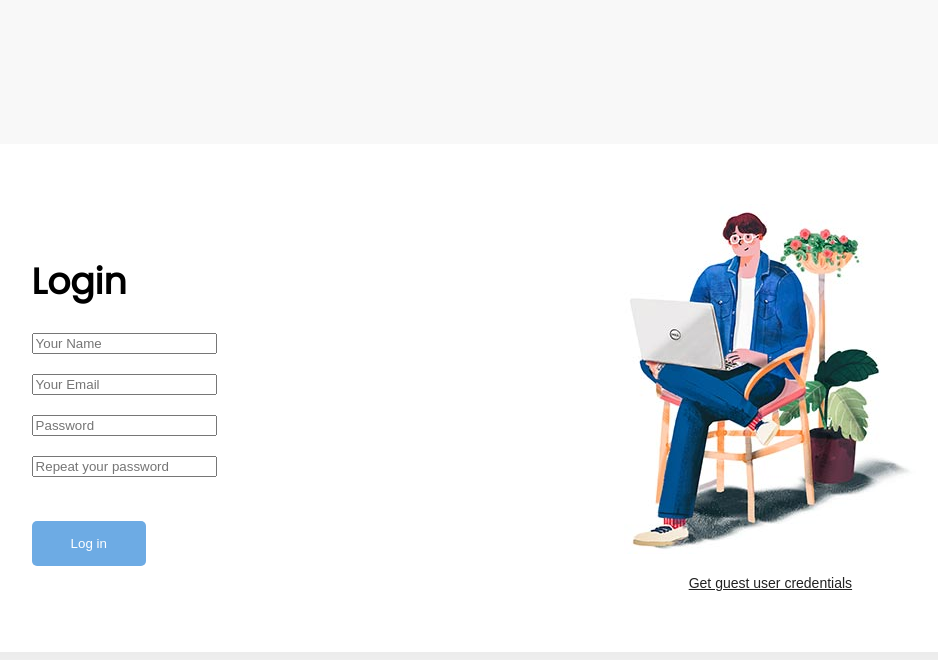
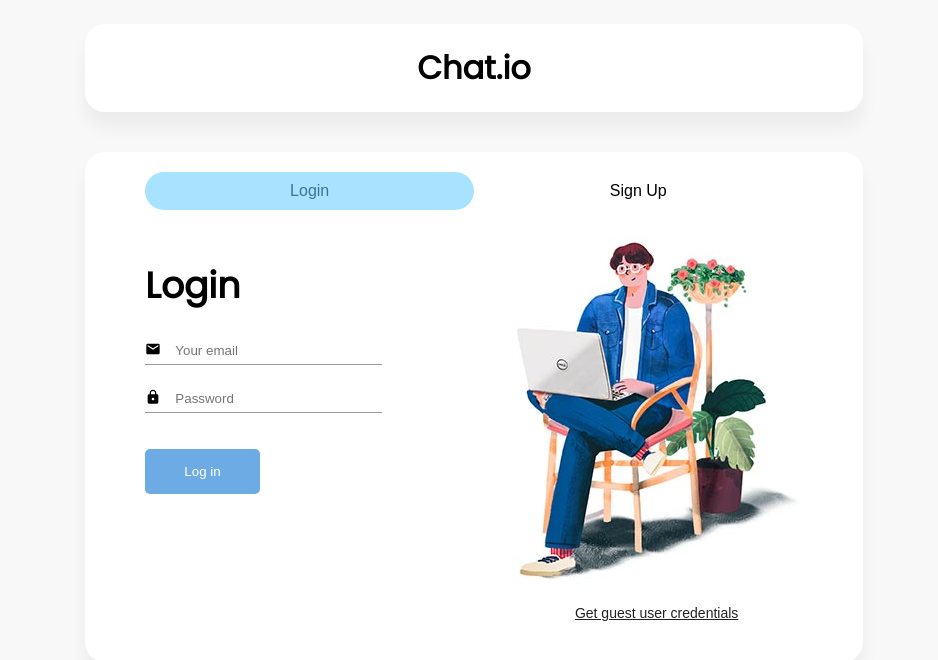
Before and after one commit to dhruv33333/Chat.io, a React (Create React App) app in the folder frontend/: page /login in a window 1280 px wide. Shown: the top 660 px of the page, without its empty margins (166-1104 px from the left). Built offline with nearby package versions, Linux system fonts and the light colour scheme.

Commit message:
Add: login and signup tabs

```diff
--- a/frontend/src/components/Input/index.js
+++ b/frontend/src/components/Input/index.js
@@ -1,11 +1,11 @@
 import React from "react";
 
 // styles
-import { InputComp } from "./styled";
+import { InputComp, InputWrapper } from "./styled";
 
 const Input = ({ Icon, placeholder, styles, type, onChange }) => {
   return (
-    <>
+    <InputWrapper>
       {Icon && <Icon style={{ position: "absolute", marginTop: "4px" }} />}
       <InputComp
         type={type || "text"}
@@ -13,7 +13,7 @@ const Input = ({ Icon, placeholder, styles, type, onChange }) => {
         onChange={(e) => onChange(e)}
         style={styles}
       />
-    </>
+    </InputWrapper>
   );
 };
 
--- a/frontend/src/components/Input/styled.js
+++ b/frontend/src/components/Input/styled.js
@@ -1,4 +1,8 @@
 import styled, { css } from "styled-components";
+
+export const InputWrapper = styled.div`
+  position: relative;
+`;
 
 export const InputComp = styled.input`
   border: none;
--- a/frontend/src/index.css
+++ b/frontend/src/index.css
@@ -3,5 +3,8 @@
 body {
     background: #f8f8f8;
     font-family: 'Poppins', sans-serif;
+}
 
+button {
+    cursor: pointer;
 }
--- a/frontend/src/modules/Login/Form.js
+++ b/frontend/src/modules/Login/Form.js
@@ -1,4 +1,13 @@
 import React from "react";
+
+// assets
+import { FaUser } from "react-icons/fa";
+import { MdEmail, MdLock, MdOutlineLock } from "react-icons/md";
+
+// components
+import { Input } from "../../components";
+
+// styles
 import { InputWrap, SubmitBtn } from "./styled";
 
 const Form = ({ selectedTab }) => {
@@ -7,20 +16,26 @@ const Form = ({ selectedTab }) => {
     case "login": {
       form = (
         <InputWrap>
-          <input type="email" placeholder="Your email" />
-          <input type="password" placeholder="Password" />
+          <Input type="email" placeholder="Your email" Icon={MdEmail} />
+          <Input type="password" placeholder="Password" Icon={MdLock} />
         </InputWrap>
       );
+      break;
     }
     case "register": {
       form = (
         <InputWrap>
-          <input type="text" placeholder="Your Name" />
-          <input type="email" placeholder="Your Email" />
-          <input type="password" placeholder="Password" />
-          <input type="password" placeholder="Repeat your password" />
+          <Input type="text" placeholder="Your Name" Icon={FaUser} />
+          <Input type="email" placeholder="Your Email" Icon={MdEmail} />
+          <Input type="password" placeholder="Password" Icon={MdLock} />
+          <Input
+            type="password"
+            placeholder="Repeat your password"
+            Icon={MdOutlineLock}
+          />
         </InputWrap>
       );
+      break;
     }
     default: {
     }
--- a/frontend/src/modules/Login/index.js
+++ b/frontend/src/modules/Login/index.js
@@ -9,18 +9,37 @@ import Form from "./Form";
 
 // styles
 import {
-  InputWrap,
   LeftSection,
   RightSection,
-  SubmitBtn,
   Wrapper,
+  Tabs,
+  InnerWrap,
+  Tab,
+  Header,
 } from "./styled";
 
 const Login = () => {
   const [selectedTab, setSelectedTab] = useState("login");
 
   return (
+    <>
+      <Header>Chat.io</Header>
       <Wrapper>
+        <Tabs>
+          <Tab
+            selected={selectedTab === "login"}
+            onClick={() => setSelectedTab("login")}
+          >
+            Login
+          </Tab>
+          <Tab
+            selected={selectedTab === "register"}
+            onClick={() => setSelectedTab("register")}
+          >
+            Sign Up
+          </Tab>
+        </Tabs>
+        <InnerWrap>
           <LeftSection>
             <h1>{selectedTab === "login" ? "Login" : "Sign Up"}</h1>
             <Form selectedTab={selectedTab} />
@@ -30,9 +49,13 @@ const Login = () => {
               src={selectedTab === "login" ? LoginImg : RegisterImg}
               alt="login-register-img"
             />
-        {selectedTab === "login" && <button>Get guest user credentials</button>}
+            {selectedTab === "login" && (
+              <button>Get guest user credentials</button>
+            )}
           </RightSection>
+        </InnerWrap>
       </Wrapper>
+    </>
   );
 };
 
--- a/frontend/src/modules/Login/styled.js
+++ b/frontend/src/modules/Login/styled.js
@@ -1,22 +1,34 @@
-import styled from "styled-components";
+import styled, { css } from "styled-components";
+
+export const Header = styled.div`
+  margin-top: 30vh;
+  width: 52%;
+  border-radius: 20px;
+  background: white;
+  box-shadow: 0 15px 16.83px 0.17px rgba(0, 0, 0, 0.05);
+  margin: auto;
+  margin-top: 24px;
+  padding: 20px 60px;
+  text-align: center;
+  font-size: 32px;
+  font-weight: 600;
+`;
 
 export const Wrapper = styled.div`
-  display: flex;
-  justify-content: space-between;
-  align-items: center;
   background: white;
   box-shadow: 0 15px 16.83px 0.17px rgba(0, 0, 0, 0.05);
   border-radius: 20px;
-  margin-top: 30vh;
-  width: 70%;
+  width: 52%;
   margin: auto;
-  margin-top: 18vh;
-  padding: 60px;
+  margin-top: 40px;
+  padding: 20px 60px 40px;
 `;
 
-// export const Container = styled.div`
-//   display: flex;
-// `;
+export const InnerWrap = styled.div`
+  display: flex;
+  justify-content: space-between;
+  align-items: flex-start;
+`;
 
 export const LeftSection = styled.div`
   display: flex;
@@ -41,7 +53,7 @@ export const SubmitBtn = styled.button`
   padding: 15px 39px;
   border-radius: 5px;
   border: none;
-  margin-top: 24px;
+  margin-top: 16px;
   cursor: pointer;
   &:hover {
     background: #5788b6;
@@ -66,3 +78,38 @@ export const RightSection = styled.div`
     background: transparent;
   }
 `;
+
+export const Tabs = styled.div`
+  display: flex;
+  width: 100%;
+  justify-content: space-between;
+  margin-bottom: 24px;
+  div {
+    width: 50%;
+    font-size: 16px;
+    text-align: center;
+    ${({ selected }) =>
+      selected &&
+      css`
+        background: #a7e2ff;
+        border-radius: 20px;
+      `}
+  }
+`;
+
+export const Tab = styled.button`
+  width: 50%;
+  font-size: 16px;
+  text-align: center;
+  padding: 10px;
+
+  border: none;
+  background: transparent;
+  ${({ selected }) =>
+    selected &&
+    css`
+      background: #a7e2ff;
+      border-radius: 20px;
+      color: #397690;
+    `}
+`;
```
Also changed, not shown: frontend/src/contexts/index.js (added). Lines whose indentation alone changed are shown as unchanged.
